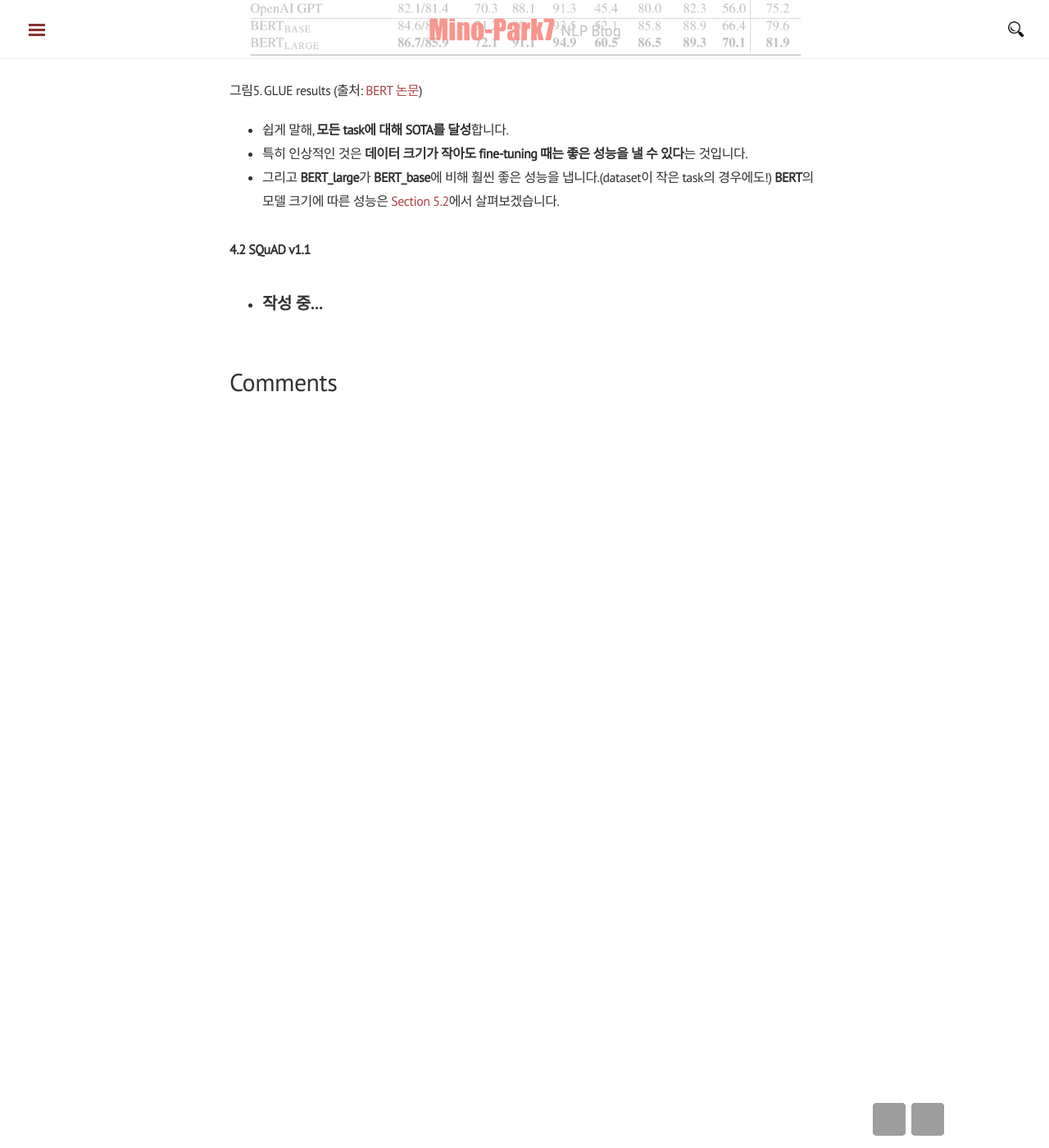
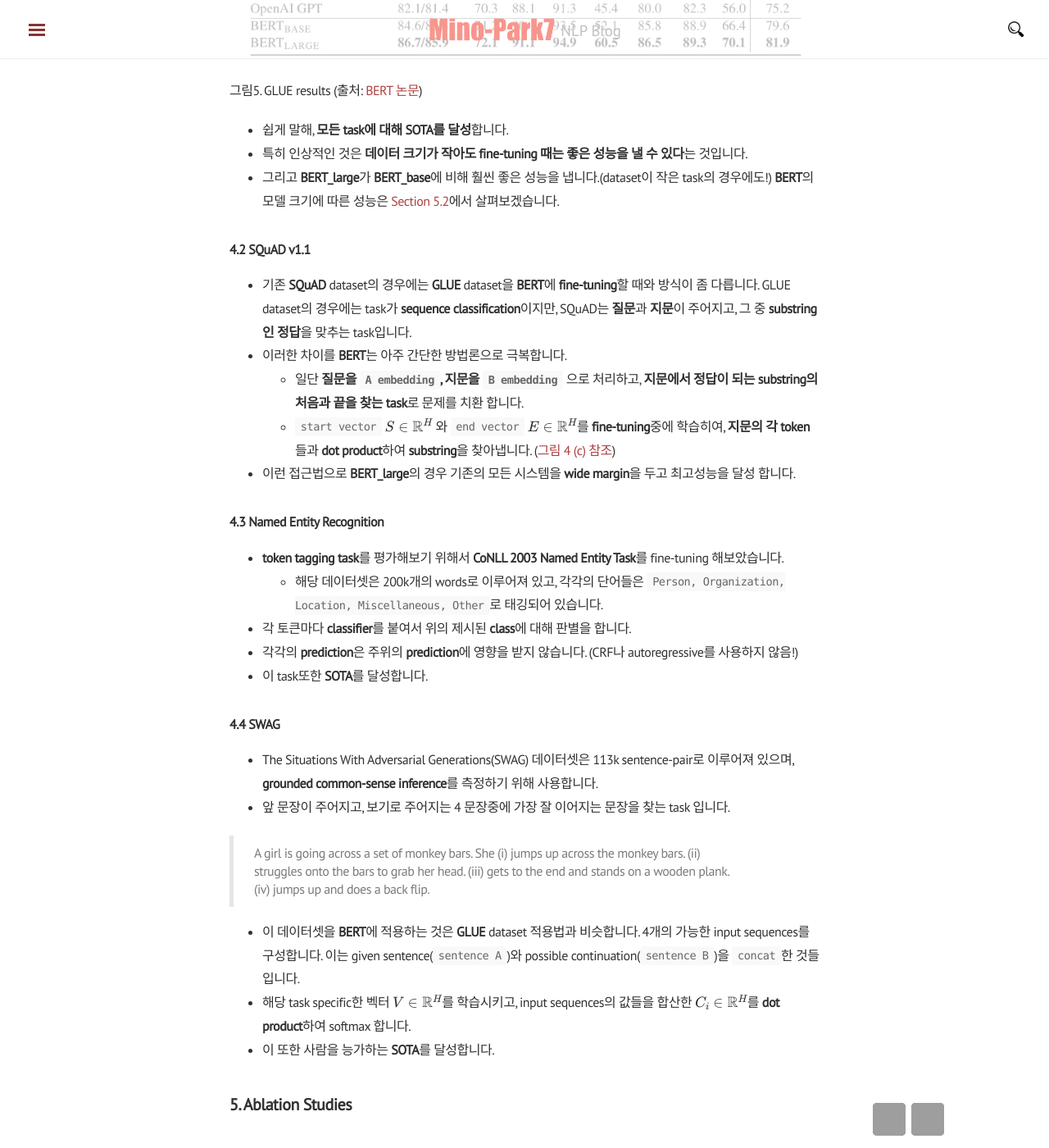
Before and after one commit to mino-park7/mino-park7.github.io, a Jekyll site: the page built from _posts/NLP/2018-12-12-bert-논문정리.markdown, in a window 1280 px wide and 1400 px high, scrolled down 8875 px. Shown: the whole window at 82% size. Built offline with Jekyll 4.4.1, drawn with Linux system fonts in a browser that asks for light colours; nearby versions of some CDN libraries; formulas are drawn with MathJax 3; comment, search, counter and statistics services are not loaded; grey boxes are pictures that could not be loaded.

Commit message:
bert 논문정리 20180213

```diff
--- a/_posts/NLP/2018-12-12-bert-논문정리.markdown
+++ b/_posts/NLP/2018-12-12-bert-논문정리.markdown
@@ -196,5 +196,33 @@ tag: [NLP, 논문정, bert, transformer]
 - 그리고 **BERT_large**가 **BERT_base**에 비해 훨씬 좋은 성능을 냅니다.(dataset이 작은 task의 경우에도!) **BERT**의 모델 크기에 따른 성능은 [Section 5.2](#52-effect-of-model-size)에서 살펴보겠습니다.
 
 ### 4.2 SQuAD v1.1
-- 작성 중...
--
+- 기존 **SQuAD** dataset의 경우에는 **GLUE** dataset을 **BERT**에 **fine-tuning**할 때와 방식이 좀 다릅니다. GLUE dataset의 경우에는 task가 **sequence classification**이지만, SQuAD는 **질문**과 **지문**이 주어지고, 그 중 **substring인 정답**을 맞추는 task입니다.
+- 이러한 차이를 **BERT**는 아주 간단한 방법론으로 극복합니다.
+  - 일단 **질문을 `A embedding`, 지문을 `B embedding`** 으로 처리하고, **지문에서 정답이 되는 substring의 처음과 끝을 찾는 task**로 문제를 치환 합니다.
+  - `start vector` $S \in \mathbb{ R }^H$ 와 `end vector` $E \in \mathbb{ R }^H$를 **fine-tuning**중에 학습히여, **지문의 각 token**들과 **dot product**하여 **substring**을 찾아냅니다. ([그림 4 (c) 참조](#4-experiments))
+- 이런 접근법으로 **BERT_large**의 경우 기존의 모든 시스템을 **wide margin**을 두고 최고성능을 달성 합니다.
+
+### 4.3 Named Entity Recognition
+
+- **token tagging task**를 평가해보기 위해서 **CoNLL 2003 Named Entity Task**를 fine-tuning 해보았습니다.
+  - 해당 데이터셋은 200k개의 words로 이루어져 있고, 각각의 단어들은 `Person, Organization, Location, Miscellaneous, Other`로 태깅되어 있습니다.
+- 각 토큰마다 **classifier**를 붙여서 위의 제시된 **class**에 대해 판별을 합니다.
+- 각각의 **prediction**은 주위의 **prediction**에 영향을 받지 않습니다. (CRF나 autoregressive를 사용하지 않음!)
+- 이 task또한 **SOTA**를 달성합니다.
+
+### 4.4 SWAG
+
+- The Situations With Adversarial Generations(SWAG) 데이터셋은 113k sentence-pair로 이루어져 있으며, **grounded common-sense inference**를 측정하기 위해 사용합니다.
+- 앞 문장이 주어지고, 보기로 주어지는 4 문장중에 가장 잘 이어지는 문장을 찾는 task 입니다.
+
+> A girl is going across a set of monkey bars. She
+> (i) jumps up across the monkey bars.
+> (ii) struggles onto the bars to grab her head.
+> (iii) gets to the end and stands on a wooden plank.
+> (iv) jumps up and does a back flip.
+
+- 이 데이터셋을 **BERT**에 적용하는 것은 **GLUE** dataset 적용법과 비슷합니다. 4개의 가능한 input sequences를 구성합니다. 이는 given sentence(`sentence A`)와 possible continuation(`sentence B`)을 `concat`한 것들입니다.
+- 해당 task specific한 벡터 $V \in \mathbb{ R }^H$를 학습시키고, input sequences의 값들을 합산한 $C_i \in \mathbb{ R }^H$를 **dot product**하여 softmax 합니다.
+- 이 또한 사람을 능가하는 **SOTA**를 달성합니다.
+
+## 5. Ablation Studies
```
